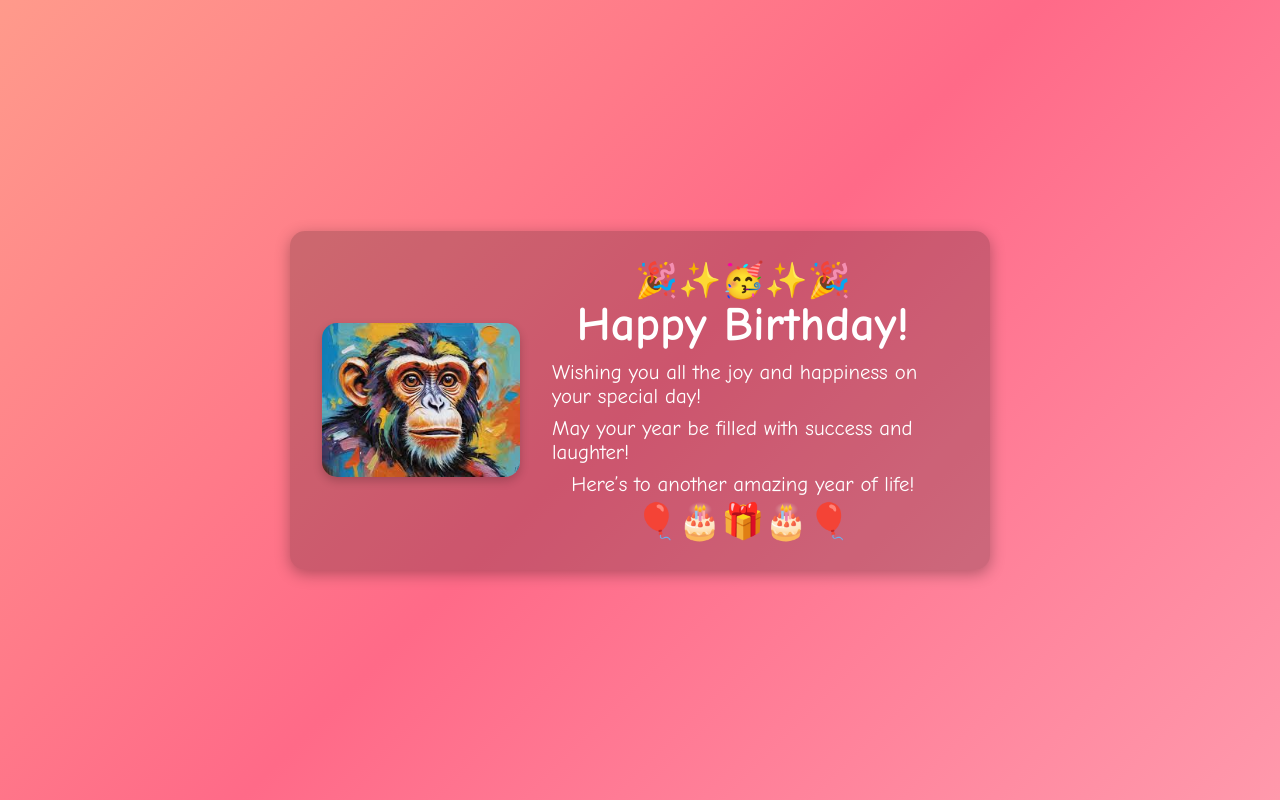
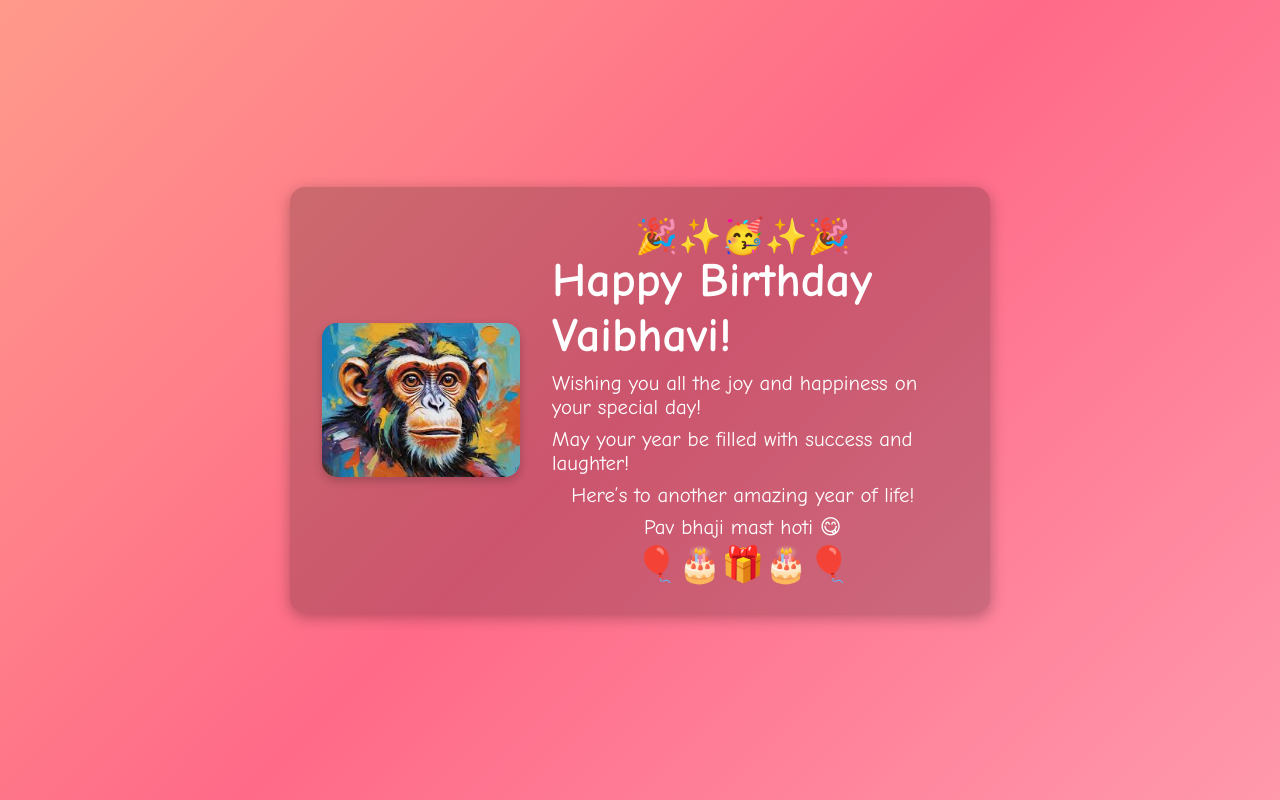
Before and after one commit to kungFuPanda-007/hello, a plain HTML site: page index.html in a window 1280 px wide. Drawn offline with Linux system fonts and the light colour scheme.

Commit message:
changes done

```diff
--- a/index.html
+++ b/index.html
@@ -111,10 +111,11 @@
         <img src="images.jpg" alt="Birthday celebration image">
         <div class="greeting">
             <div class="confetti">🎉✨🥳✨🎉</div>
-            <h1>Happy Birthday!</h1>
+            <h1>Happy Birthday Vaibhavi!</h1>
             <p>Wishing you all the joy and happiness on your special day!</p>
             <p>May your year be filled with success and laughter!</p>
             <p>Here’s to another amazing year of life!</p>
+            <p>Pav bhaji mast hoti 😋</p>
             <div class="confetti">🎈🎂🎁🎂🎈</div>
         </div>
     </div>
```
